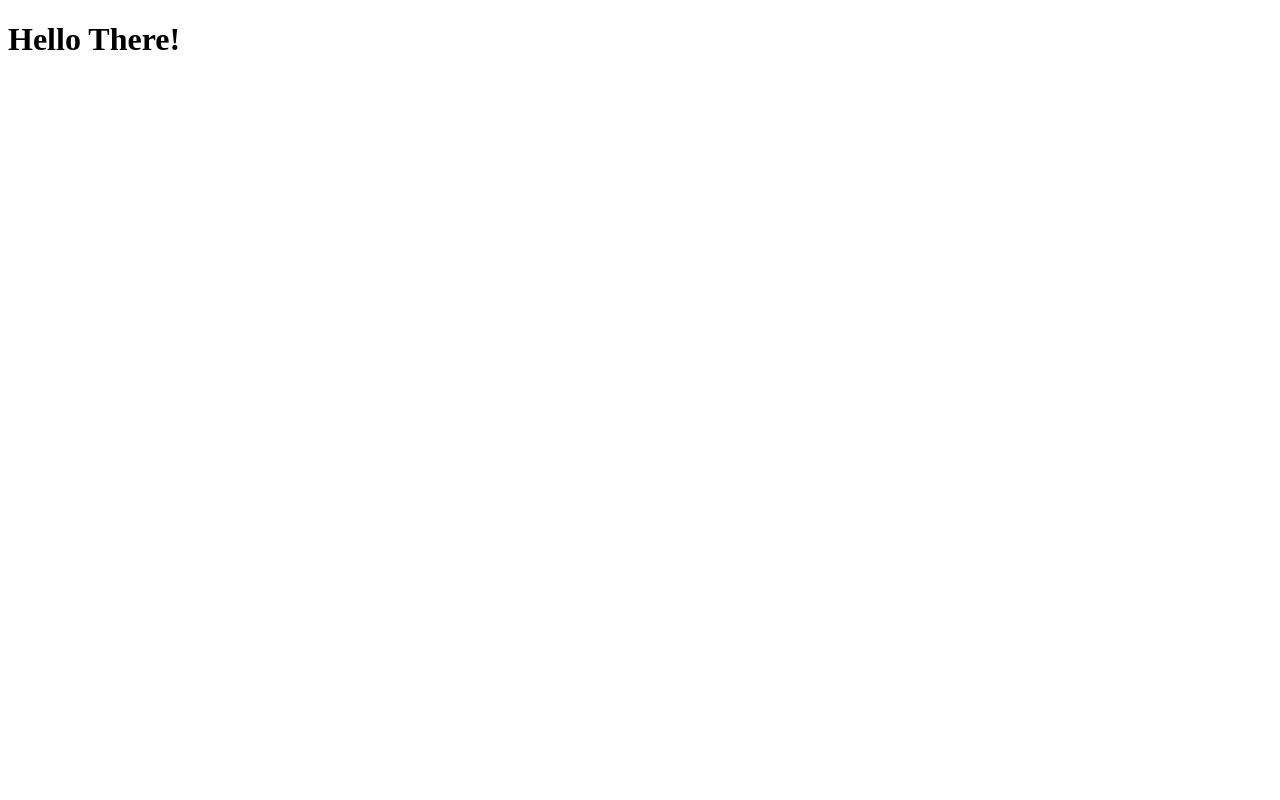
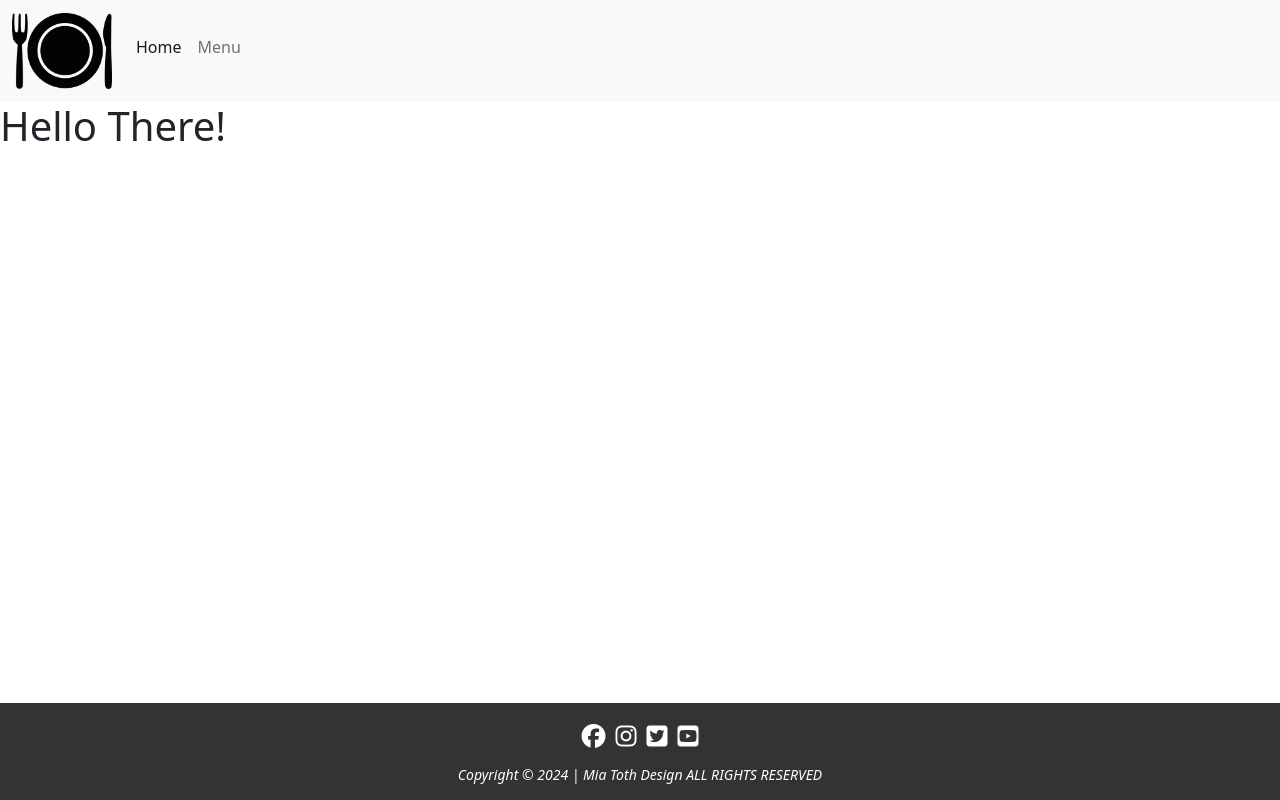
Before and after one commit to MiaTothova/PP4, a Django app: page / in a window 1280 px wide. Before the commit the page is almost empty. Run offline with Django 4.2, Linux system fonts and the light colour scheme; some libraries are stand-ins or nearby versions.

Commit message:
Create basit navbar and footer

```diff
--- a/booking/urls.py
+++ b/booking/urls.py
@@ -3,5 +3,5 @@ from .views import Index
 
 
 urlpatterns = [
-    path('', Index.as_view(), name='booking')
+    path('', Index.as_view(), name='home')
 ]
--- a/restaurant/settings.py
+++ b/restaurant/settings.py
@@ -122,6 +122,8 @@ USE_TZ = True
 
 STATIC_URL = 'static/'
 
+STATICFILES_DIRS = (os.path.join(BASE_DIR, 'static'),)
+
 # Default primary key field type
 # https://docs.djangoproject.com/en/4.2/ref/settings/#default-auto-field
 
--- /dev/null
+++ b/static/css/base.css
@@ -0,0 +1,68 @@
+html, body {
+    height: 100%;
+    margin: 0;
+    display: flex;
+    flex-direction: column;
+}
+
+/* Content wrapper pushes footer down */
+.wrapper {
+    flex: 1;
+}
+
+footer {
+    background-color: #333;
+    color: white;
+    text-align: center;
+    padding: 15px 10px;
+    position: fixed;
+    bottom: 0;
+    width: 100%;
+    display: flex;
+    flex-direction: column;
+    align-items: center;
+}
+
+#social-media {
+    list-style: none;
+    padding: 0;
+    margin: 0;
+    display: flex;
+    justify-content: center;
+    flex-wrap: wrap;
+    gap: 10px;
+}
+
+#social-media li {
+    display: inline;
+}
+
+#social-media a {
+    color: white;
+    font-size: 24px;
+    transition: color 0.3s ease;
+}
+
+#social-media a:hover {
+    color: #f39c12;
+}
+
+footer p {
+    margin: 10px 0 0;
+    font-size: 14px;
+}
+
+/* Responsive adjustments */
+@media screen and (max-width: 600px) {
+    #social-media a {
+        font-size: 20px;
+    }
+
+    footer {
+        padding: 10px 5px;
+    }
+
+    footer p {
+        font-size: 12px;
+    }
+}
--- a/templates/base.html
+++ b/templates/base.html
@@ -1,11 +1,39 @@
+{% load static %}
+
 <!DOCTYPE html>
 <html lang="en">
 <head>
     <meta charset="UTF-8">
     <meta name="viewport" content="width=device-width, initial-scale=1.0">
-    <title>Document</title>
+
+    <!-- bootstrap CSS -->
+    {% block extra_css %}
+    <link rel="stylesheet" href="https://cdnjs.cloudflare.com/ajax/libs/bootstrap/5.2.3/css/bootstrap.min.css"
+    integrity="sha512-SbiR/eusphKoMVVXysTKG/7VseWii+Y3FdHrt0EpKgpToZeemhqHeZeLWLhJutz/2ut2Vw1uQEj2MbRF+TVBUA=="
+    crossorigin="anonymous" referrerpolicy="no-referrer" />
+    <!-- stylesheet -->
+     <link rel="stylesheet" href="{% static '/css/base.css' %}">
+    {% endblock %}
+
+    <!-- bootstrap JS -->
+     {% block onload_js %}
+    <script src="https://cdnjs.cloudflare.com/ajax/libs/bootstrap/5.2.3/js/bootstrap.min.js"
+     integrity="sha512-1/RvZTcCDEUjY/CypiMz+iqqtaoQfAITmNSJY17Myp4Ms5mdxPS5UV7iOfdZoxcGhzFbOm6sntTKJppjvuhg4g=="
+      crossorigin="anonymous" referrerpolicy="no-referrer"></script>
+      {% endblock %}
+
+    <title>Welcome to our Restaurant - {% block title %}{% endblock %}</title>
 </head>
 <body>
+    <!-- Header -->
+    {% include 'includes/header.html' %}
+
+
     <h1>Hello There!</h1>
+
+
+
+<!-- Footer -->
+    {% include 'includes/footer.html' %}
 </body>
 </html>
--- /dev/null
+++ b/templates/includes/footer.html
@@ -0,0 +1,46 @@
+{% load static %}
+
+<footer>
+
+        <ul id="social-media">
+          <li>
+            <a href="https://www.facebook.com/" target="_blank" rel="noopener"
+              aria-label="Visit our Facebook page (opens in a new tab)"><i class="fab fa-facebook"></i>
+            </a>
+          </li>
+          <li><a href="https://www.instagram.com/" target="_blank" rel="noopener"
+              aria-label="Visit our Instagram page (opens in a new tab)"><i class="fab fa-instagram"></i></a></li>
+          <li><a href="https://x.com/" target="_blank" rel="noopener"
+              aria-label="Visit our X page (opens in a new tab)"><i class="fab fa-twitter-square"></i></a></li>
+          <li><a href="https://www.youtube.com/" target="_blank" rel="noopener"
+              aria-label="Visit our Youtube page (opens in a new tab)"><i class="fab fa-youtube-square"></i></a></li>
+        </ul>
+        <p><em>Copyright © 2024 | Mia Toth Design ALL RIGHTS RESERVED</em></p>
+
+      </footer>
+
+      <!-- Fontawesome -->
+      <script src="https://kit.fontawesome.com/66439a723b.js" crossorigin="anonymous"></script>
+
+
+
+
+
+
+
+    <!-- Social media icons
+    <a href="" target="_blank" rel="noopener" aria-label="Linked - Opens in a new tab">
+        <img src="{% static '/icons/linkedin-app-icon.svg' %}" alt="LinkedIn Icon" class="social-icon">
+    </a>
+    <a href="" target="_blank" rel="noopener" aria-label="Instagram - Opens in new tab">
+        <img src="{% static '/icons/ig-instagram-icon.svg' %}" alt="Instagram Icon" class="social-icon" />
+    </a>
+    <a href="" target="_blank" rel="noopener" aria-label="Github - Opens in new tab">
+        <img src="{% static '/icons/github-icon.svg' %}" alt="Github Icon" class="social-icon" />
+    </a>
+    <a href="" target="_blank" rel="noopener" aria-label="Twitter - Opens in new tab">
+        <img src="{% static '/icons/twitter-app-icon.svg' %}" alt="Twitter Icon" class="social-icon" />
+    </a>
+    <a href="" target="_blank" rel="noopener" aria-label="YouTube - Opens in new tab">
+        <img src="{% static '/icons/youtube-square-color-icon.svg' %}" alt="YouTube Icon" class="social-icon" />
+    </a> -->
--- /dev/null
+++ b/templates/includes/header.html
@@ -0,0 +1,34 @@
+{% load static %}
+
+<header>
+
+    <nav class="navbar navbar-expand-lg bg-light">
+        <div class="container-fluid">
+         <!--LOGO-->
+        <a class="navbar-brand" href="{% url 'home' %}">
+            <img src="{% static 'images/logo.webp' %}" alt="Restaurant logo. A plate with a fork and a knife to its side." class="logo" style="width: 100px; height: auto;">
+        </a>
+        <button class="navbar-toggler" type="button" data-bs-toggle="collapse" data-bs-target="#navbarNav" aria-controls="navbarNav" aria-expanded="false" aria-label="Toggle navigation">
+            <span class="navbar-toggler-icon"></span>
+        </button>
+        <!--NAV ITEMS-->
+        <div class="collapse navbar-collapse" id="navbarNav">
+            <ul class="navbar-nav me-auto mb-2">
+            <li class="nav-item">
+                <a class="nav-link active" aria-current="page" href="{% url 'home' %}">Home</a>
+            </li>
+            <li class="nav-item">
+                <a class="nav-link" href="#">Menu</a>
+            </li>
+            <!-- <li class="nav-item">
+                <a class="nav-link" href="#">Pricing</a>
+            </li>
+            <li class="nav-item">
+                <a class="nav-link disabled">Disabled</a>
+            </li> -->
+            </ul>
+        </div>
+        </div>
+    </nav>
+
+</header>
```
Also changed, not shown: static/images/logo.webp (added).
